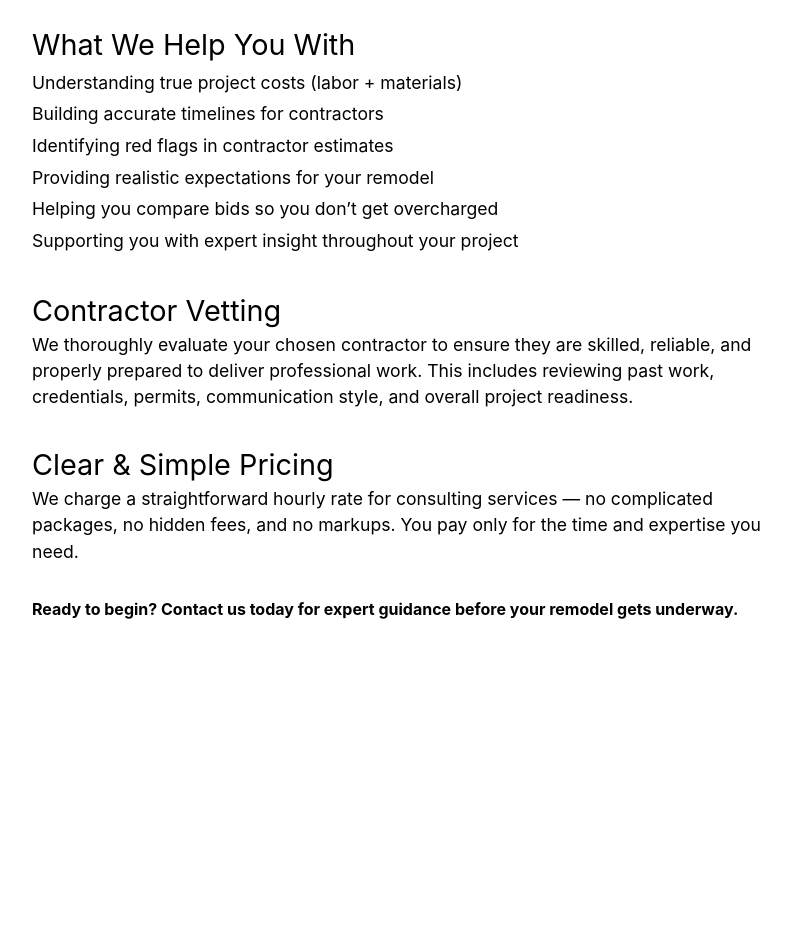
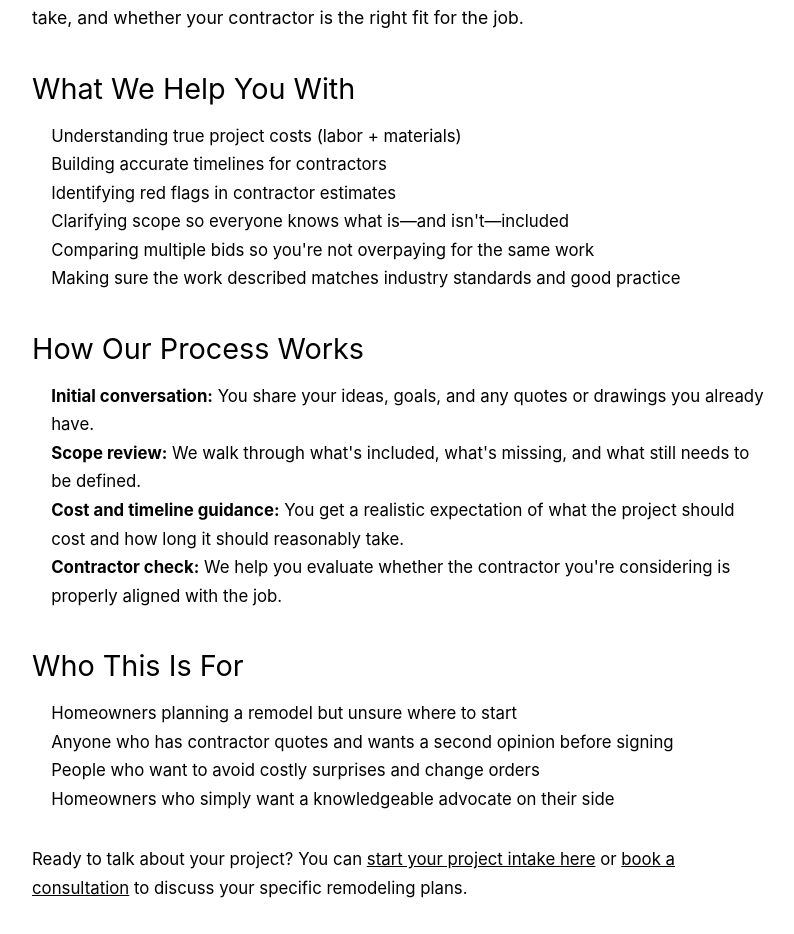
Before and after one commit to cbtech0357-ux/interior-construction-experts-nextjs, a Next.js app in the folder interior-construction-experts-nextjs/: page /services in a window 1280 px wide. Shown: the part 203-1137 px from the top of the page, without its empty margins (240-1034 px from the left). Before the commit the page ends 856 px from the top, so only its background shows below. Built offline with nearby package versions, Linux system fonts and the light colour scheme.

Commit message:
Refactor Services page content and styles
polish services content for consulting

```diff
--- a/interior-construction-experts-nextjs/pages/services.js
+++ b/interior-construction-experts-nextjs/pages/services.js
@@ -1,52 +1,108 @@
 export default function Services() {
   return (
-    <div style={{ padding: "2rem", maxWidth: "800px", margin: "0 auto" }}>
+    <div
+      style={{
+        padding: "2rem",
+        maxWidth: "800px",
+        margin: "0 auto",
+        lineHeight: 1.7,
+      }}
+    >
       <h1 style={{ fontSize: "2.5rem", marginBottom: "1rem" }}>
         Remodeling Consulting Services
       </h1>
 
-      <p style={{ fontSize: "1.2rem", marginBottom: "2rem" }}>
+      <p style={{ fontSize: "1.1rem", marginBottom: "1.5rem" }}>
         Interior Construction Experts provides homeowners with clear, honest,
         and expert guidance on remodeling projects—without performing the
-        construction work ourselves.
+        construction work ourselves. We help you understand what your project
+        should realistically cost, how long it should take, and whether your
+        contractor is the right fit for the job.
       </p>
 
-      <h2 style={{ fontSize: "1.8rem", marginTop: "2rem" }}>
+      <h2
+        style={{
+          fontSize: "1.8rem",
+          marginTop: "2rem",
+          marginBottom: "0.5rem",
+        }}
+      >
         What We Help You With
       </h2>
-
-      <ul style={{ lineHeight: "1.8", fontSize: "1.1rem" }}>
+      <ul style={{ fontSize: "1.05rem", paddingLeft: "1.2rem" }}>
         <li>Understanding true project costs (labor + materials)</li>
         <li>Building accurate timelines for contractors</li>
         <li>Identifying red flags in contractor estimates</li>
-        <li>Providing realistic expectations for your remodel</li>
-        <li>Helping you compare bids so you don’t get overcharged</li>
-        <li>Supporting you with expert insight throughout your project</li>
+        <li>Clarifying scope so everyone knows what is—and isn&apos;t—included</li>
+        <li>
+          Comparing multiple bids so you&apos;re not overpaying for the same work
+        </li>
+        <li>
+          Making sure the work described matches industry standards and good
+          practice
+        </li>
       </ul>
 
-      <h2 style={{ fontSize: "1.8rem", marginTop: "2rem" }}>
-        Contractor Vetting
+      <h2
+        style={{
+          fontSize: "1.8rem",
+          marginTop: "2rem",
+          marginBottom: "0.5rem",
+        }}
+      >
+        How Our Process Works
       </h2>
+      <ol style={{ fontSize: "1.05rem", paddingLeft: "1.2rem" }}>
+        <li>
+          <strong>Initial conversation:</strong> You share your ideas, goals,
+          and any quotes or drawings you already have.
+        </li>
+        <li>
+          <strong>Scope review:</strong> We walk through what&apos;s included,
+          what&apos;s missing, and what still needs to be defined.
+        </li>
+        <li>
+          <strong>Cost and timeline guidance:</strong> You get a realistic
+          expectation of what the project should cost and how long it should
+          reasonably take.
+        </li>
+        <li>
+          <strong>Contractor check:</strong> We help you evaluate whether the
+          contractor you&apos;re considering is properly aligned with the job.
+        </li>
+      </ol>
 
-      <p style={{ fontSize: "1.1rem" }}>
-        We thoroughly evaluate your chosen contractor to ensure they are skilled,
-        reliable, and properly prepared to deliver professional work. This
-        includes reviewing past work, credentials, permits, communication style,
-        and overall project readiness.
-      </p>
+      <h2
+        style={{
+          fontSize: "1.8rem",
+          marginTop: "2rem",
+          marginBottom: "0.5rem",
+        }}
+      >
+        Who This Is For
+      </h2>
+      <ul style={{ fontSize: "1.05rem", paddingLeft: "1.2rem" }}>
+        <li>Homeowners planning a remodel but unsure where to start</li>
+        <li>
+          Anyone who has contractor quotes and wants a second opinion before
+          signing
+        </li>
+        <li>People who want to avoid costly surprises and change orders</li>
+        <li>
+          Homeowners who simply want a knowledgeable advocate on their side
+        </li>
+      </ul>
 
-      <h2 style={{ fontSize: "1.8rem", marginTop: "2rem" }}>
-        Clear & Simple Pricing
-      </h2>
-
-      <p style={{ fontSize: "1.1rem" }}>
-        We charge a straightforward hourly rate for consulting services — no
-        complicated packages, no hidden fees, and no markups. You pay only for
-        the time and expertise you need.
-      </p>
-
-      <p style={{ marginTop: "2rem", fontWeight: "bold" }}>
-        Ready to begin? Contact us today for expert guidance before your remodel gets underway.
+      <p style={{ fontSize: "1.05rem", marginTop: "2rem" }}>
+        Ready to talk about your project? You can{" "}
+        <a href="/meta-landing" style={{ textDecoration: "underline" }}>
+          start your project intake here
+        </a>{" "}
+        or{" "}
+        <a href="/pricing" style={{ textDecoration: "underline" }}>
+          book a consultation
+        </a>{" "}
+        to discuss your specific remodeling plans.
       </p>
     </div>
   );
```
